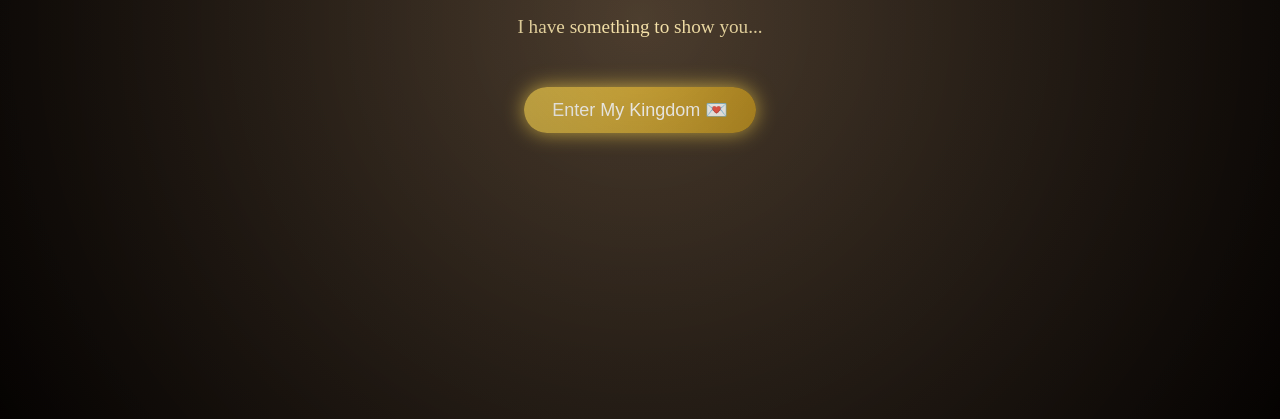
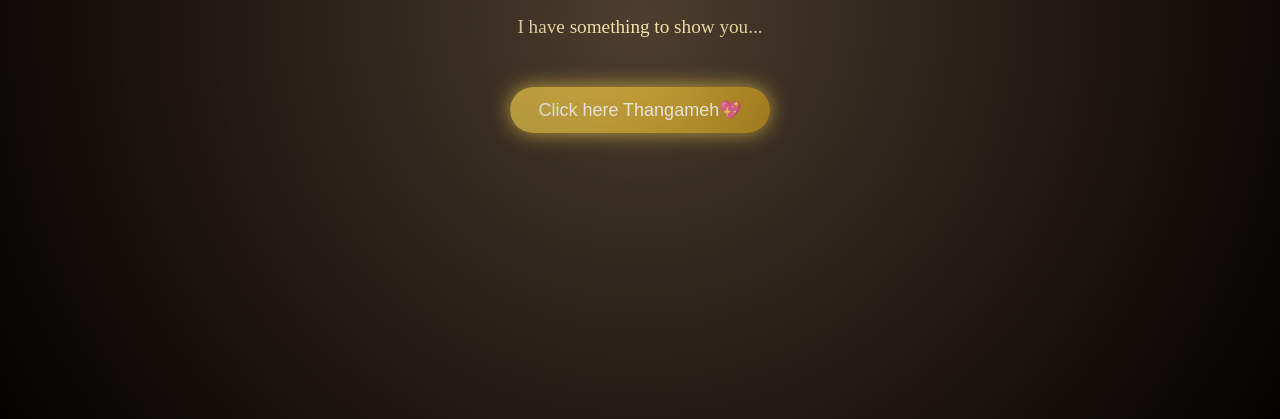
Before and after one commit to brocode1234/Love, a plain HTML site: page index.html in a window 1280 px wide. Shown: the part 381-800 px from the top of the page. Drawn offline with Linux system fonts and the light colour scheme.

Commit message:
Change button text to 'Click here Thangameh💖'
Updated button text in the intro section.

```diff
--- a/index.html
+++ b/index.html
@@ -11,7 +11,7 @@
   <div class="intro" id="intro">
     <h1>Hey My Love❤️</h1>
     <p>I have something to show you...</p>
-    <button id="enterBtn">Enter My Kingdom 💌</button>
+    <button id="enterBtn">Click here Thangameh💖</button>
   </div>
 
   <div class="scroll-container" id="scrollContainer">
```
